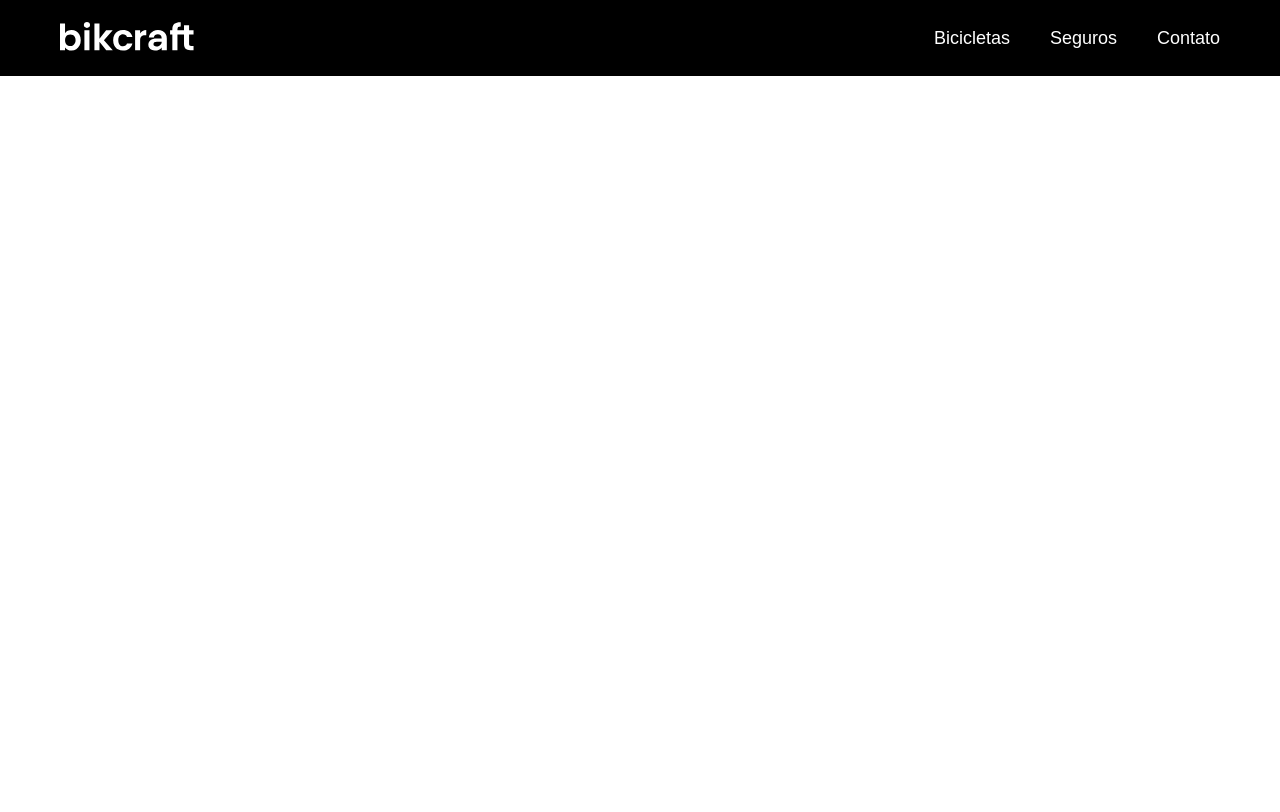
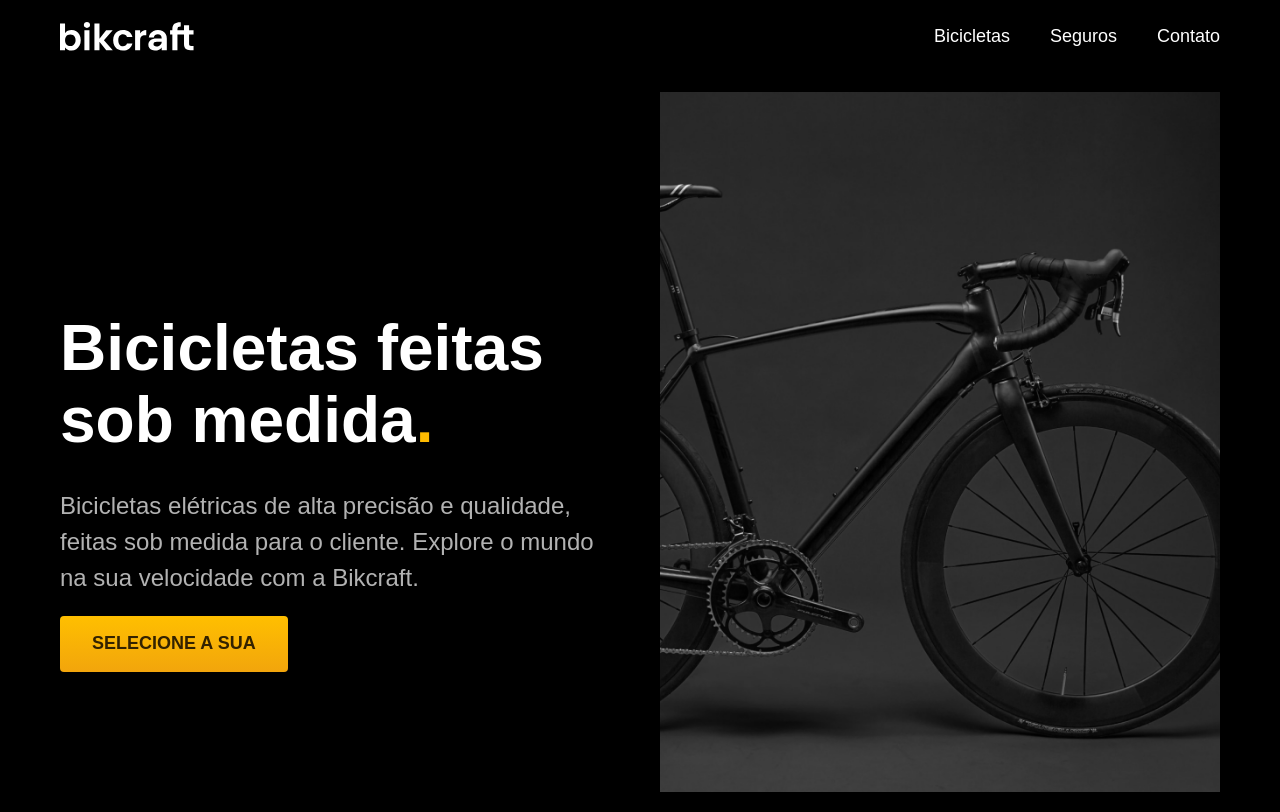
Before and after one commit to jpnasser97/bikcraft-v2, a plain HTML site: page index.html in a window 1280 px wide. Drawn offline with Linux system fonts and the light colour scheme.

Commit message:
Implementação da introdução

```diff
--- a/css/style.css
+++ b/css/style.css
@@ -1,18 +1,31 @@
+/* Estilo global */
 body {
   margin: 0px;
   font-family: Arial, Helvetica, sans-serif;
 }
 
+h1,
+p,
+ul {
+  margin: 0px;
+}
+
 ul {
   list-style: none;
-  margin: 0px;
   padding: 0px;
 }
 
 a {
   text-decoration: none;
+  color: inherit;
 }
 
+img {
+  max-width: 100%;
+  display: block;
+}
+
+/* Estilo header */
 .header-bg {
   background-color: black;
 }
@@ -53,3 +66,53 @@ a {
 .header-menu a:hover::after {
   width: 100%;
 }
+
+/* Estilo main */
+.intro-bg {
+  background-color: black;
+}
+
+.intro {
+  display: grid;
+  grid-template-columns: 1fr 1fr;
+  gap: 0px 40px;
+  box-sizing: border-box;
+  max-width: 1200px;
+  padding: 20px;
+  margin: 0 auto;
+}
+
+.intro-desc {
+  align-self: end;
+  padding-bottom: 120px;
+}
+
+.intro-desc h1 {
+  color: #ffffff;
+  font-size: 64px;
+  line-height: 1.125;
+  margin-bottom: 32px;
+}
+
+.intro-desc span {
+  color: #ffbb00;
+}
+
+.intro-desc p {
+  color: #b2b2b2;
+  font-size: 24px;
+  line-height: 1.5;
+  margin-bottom: 20px;
+}
+
+.intro-desc a {
+  padding: 16px 32px;
+  background: linear-gradient(#ffbf00, #f2a50c);
+  color: #332200;
+  font-size: 18px;
+  line-height: 1.33;
+  font-weight: bold;
+  text-transform: uppercase;
+  display: inline-block;
+  border-radius: 4px;
+}
--- a/index.html
+++ b/index.html
@@ -13,7 +13,7 @@
   <header class="header-bg">
     <div class="header">
       <a href="./"><img src="./img/bikcraft.svg" alt="Logo Bikcraft"></a>
-      <nav>
+      <nav aria-label="primária">
         <ul class="header-menu">
           <li><a href="#">Bicicletas</a></li>
           <li><a href="#">Seguros</a></li>
@@ -22,6 +22,17 @@
       </nav>
     </div>
   </header>
+
+  <main class="intro-bg">
+    <div class="intro">
+      <div class="intro-desc">
+        <h1>Bicicletas feitas sob medida<span>.</span></h1>
+        <p>Bicicletas elétricas de alta precisão e qualidade, feitas sob medida para o cliente. Explore o mundo na sua velocidade com a Bikcraft.</p>
+        <a href="./">Selecione a sua</a>
+      </div>
+      <img src="./img/fotos/introducao.jpg" alt="Bicicletra preta introdução">
+    </div>
+  </main>
 </body>
 
 </html>
```
